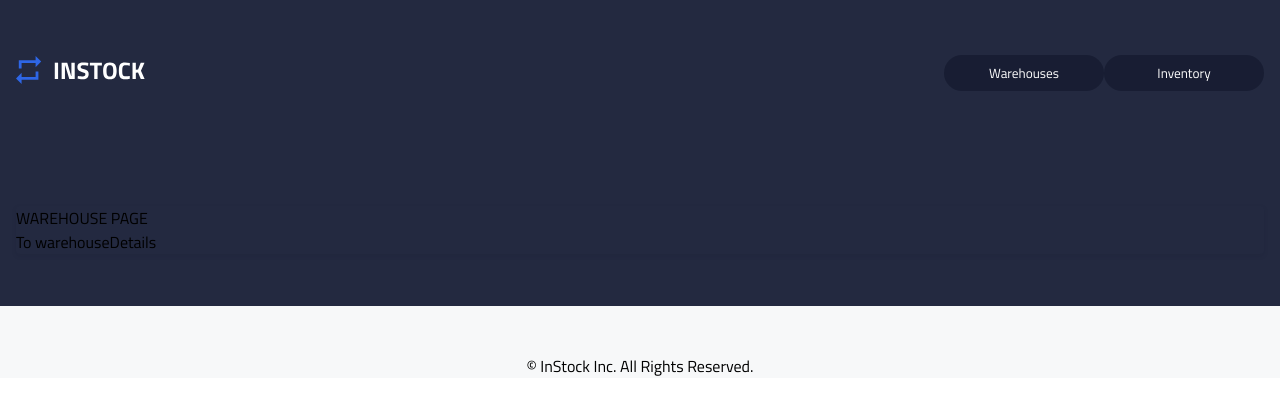
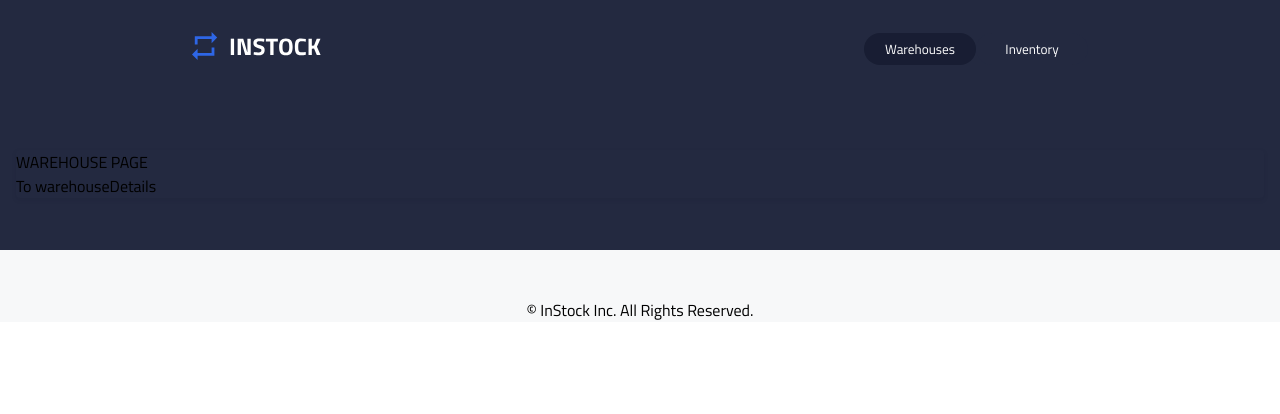
Before and after one commit to MatthewPellettieri/instock, a React (Create React App) app: page / in a window 1280 px wide. Shown: the top 414 px of the page. Built offline with nearby package versions, Linux system fonts and the light colour scheme.

Commit message:
header active button and links added

```diff
--- a/src/App.js
+++ b/src/App.js
@@ -9,9 +9,9 @@ import Footer from "./components/Footer/footer";
 function App() {
   return (
     <>
+      <BrowserRouter>
         <Header />
         <div className="whiteBox">
-				<BrowserRouter>
           <Routes>
             {/* ------------------Warehouse-------------------------------- */}
             <Route path="/" element={<WarehousePage />}></Route>
@@ -25,8 +25,9 @@ function App() {
             {/* <Route path="/editInventory/:id" element={<EditInventory />}></Route>
 						<Route path="/addInventory" element={<AddInventory />}></Route>*/}
           </Routes>
+        </div>
       </BrowserRouter>
-			</div>
+
       <Footer />
     </>
   );
--- a/src/components/Header/header.js
+++ b/src/components/Header/header.js
@@ -1,17 +1,28 @@
 import './header.scss';
 import logo from '../../assets/Logo/InStock-Logo.svg'
-import { NavLink } from 'react-router-dom';
+import { NavLink, Link } from 'react-router-dom';
 
 function Header() {
+    const wareHousePage = '/';
     return (
         <>
         <header className="background">
+            <Link className='link' to={wareHousePage}>
             <div className="logo--container">
                 <img src={logo} alt="instock logo" className="logo" />
             </div>
+            </Link>
             <nav className="button--container">
-                <button className="nav__button">Warehouses</button>
-                <button className="nav__button">Inventory</button>
+                <NavLink to={'/'} className='navLink' >
+                    {({isActive}) => (
+                        <button className={isActive ? "active" : "nav__button"}>Warehouses</button>
+                    )}
+                </NavLink>
+                <NavLink to={'/inventory'} className='navLink' >
+                {({isActive}) => (
+                        <button className={isActive ? "active" : "nav__button"}>Inventory</button>
+                    )}
+                </NavLink>
             </nav>
         </header>
         </>
--- a/src/components/Header/header.scss
+++ b/src/components/Header/header.scss
@@ -32,6 +32,14 @@
         padding: 1.5rem 0 1.5rem 0;
         }
     }
+    .link {
+        display: contents;
+        text-decoration: none;
+    }
+    .navLink {
+        display: contents;
+        text-decoration: none;
+    }
     .button--container {
         @include mobile {
         display: flex;
@@ -45,7 +53,7 @@
        color: white;
        height: 2rem;
        width: 7rem;
-       background-color: rgb(18, 23, 43, 0.6);
+       background-color: $instock-graphite;
        padding: 0 1rem 0 1rem;
         }
         @include tablet {
@@ -54,7 +62,7 @@
        color: white;
        height: 2rem;
        width: 7rem;
-       background-color: rgb(18, 23, 43, 0.6);
+       background-color: $instock-graphite;
        padding: 0 1rem 0 1rem;
         }
         @include mobile {
@@ -63,8 +71,37 @@
        color: white;
        height: 2.25rem;
        width: 10rem;
-       background-color: rgb(18, 23, 43, 0.6);
+       background-color: $instock-graphite;
        padding: 0 1rem 0 1rem;
         }
     }
 }
+.active {
+    @include desktop {
+        border-radius: 20px;
+        border: none;
+        color: white;
+        height: 2rem;
+        width: 7rem;
+        background-color: rgb(18, 23, 43, 0.6);
+        padding: 0 1rem 0 1rem;
+         }
+         @include tablet {
+        border-radius: 20px;
+        border: none;
+        color: white;
+        height: 2rem;
+        width: 7rem;
+        background-color: rgb(18, 23, 43, 0.6);
+        padding: 0 1rem 0 1rem;
+         }
+         @include mobile {
+        border-radius: 20px;
+        border: none;
+        color: white;
+        height: 2.25rem;
+        width: 10rem;
+        background-color: rgb(18, 23, 43, 0.6);
+        padding: 0 1rem 0 1rem;
+         }
+}
--- a/src/styles/partials/_mixins.scss
+++ b/src/styles/partials/_mixins.scss
@@ -1,20 +1,14 @@
 @use "../partials/variables" as *;
 
 @mixin mobile {
-	@media (min-width: 0px) {
-		@content;
-	}
+    @media (min-width: 0px) and (max-width: 767px) { @content }
 }
 
 @mixin tablet {
-	@media (min-width: 768px) {
-		@content;
-	}
+    @media (min-width: 768px) and (max-width: 1279px) { @content }
 }
 @mixin desktop {
-	@media (min-width: 1280px) {
-		@content;
-	}
+    @media (min-width: 1280px) { @content }
 }
 
 // mobile text
```
Lines whose indentation alone changed are shown as unchanged.
